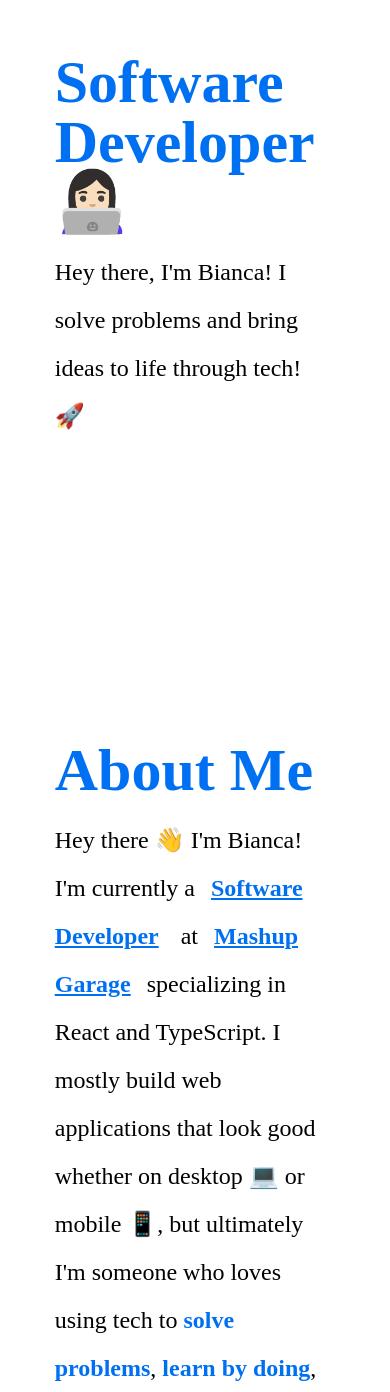
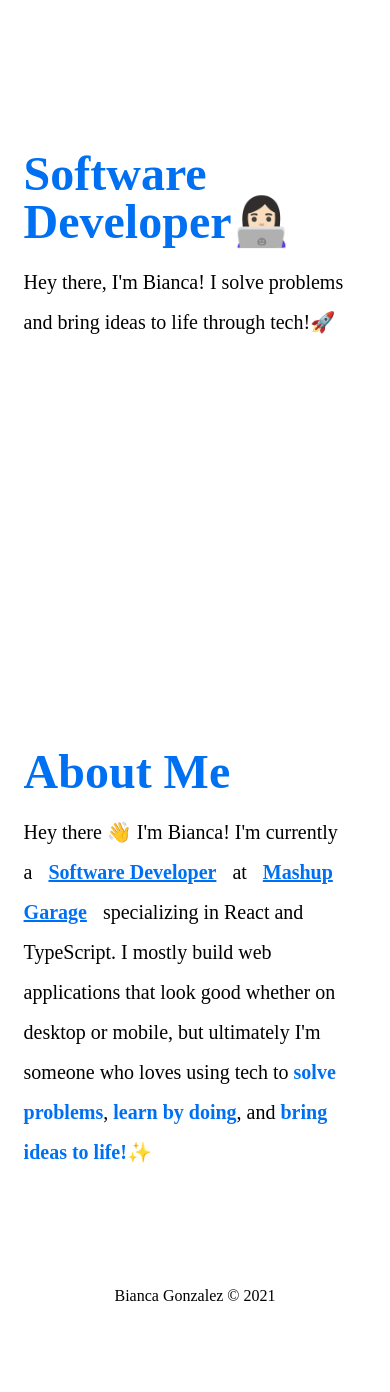
Before and after one commit to bfgonzalez/portfolio-next, a Next.js app: page / in a window 390 px wide. Shown: the part 176-1568 px from the top of the page. After the commit the page ends 1516 px from the top, so only its background shows below. Built offline with nearby package versions, Linux system fonts and the light colour scheme.

Commit message:
Fixes mobile responsiveness

```diff
--- a/src/components/About/index.tsx
+++ b/src/components/About/index.tsx
@@ -2,22 +2,22 @@ import { LinkText } from '..'
 
 const About: React.FC = () => {
   return (
-    <div className='h-screen flex flex-col justify-center items-center px-2'>
-      <main className='flex-1 flex flex-col justify-center items-start py-20 text-left w-3/4'>
-        <h1 className='font-primary font-bold text-primary m-0 text-6xl'>
+    <div className='lg:h-screen flex flex-col justify-center items-center px-2'>
+      <main className='flex-1 flex flex-col justify-center items-start py-20 text-left w-11/12 lg:w-3/4'>
+        <h1 className='font-primary font-bold text-primary m-0 text-5xl lg:text-6xl'>
           About Me
         </h1>
 
-        <p className='font-secondary text-2xl mt-4 leading-loose'>
+        <p className='font-secondary text-xl lg:text-2xl mt-4 leading-loose'>
           Hey there 👋 I'm Bianca! I'm currently a
           <LinkText
             link='https://github.com/bfgonzalez'
             text='Software Developer'
-          />{' '}
+          />
           at
           <LinkText link='https://mashupgarage.com/' text='Mashup Garage' />
           specializing in React and TypeScript. I mostly build web applications
-          that look good whether on desktop 💻 or mobile 📱, but ultimately I'm
+          that look good whether on desktop or mobile, but ultimately I'm
           someone who loves using tech to{' '}
           <strong className='text-primary'>solve problems</strong>,{' '}
           <strong className='text-primary'>learn by doing</strong>, and{' '}
--- a/src/components/Hero/index.tsx
+++ b/src/components/Hero/index.tsx
@@ -1,14 +1,14 @@
 const Hero: React.FC = () => {
   return (
     <div className='h-screen flex flex-col justify-center items-center px-2'>
-      <main className='flex-1 flex flex-col justify-center items-start py-20 text-left w-3/4'>
-        <h1 className='font-primary font-bold text-primary hover:underline m-0 text-6xl'>
-          <a href='https://github.com/bfgonzalez'>Software Developer 👩🏻‍💻</a>
+      <main className='flex-1 flex flex-col justify-center items-start py-20 text-left w-11/12 lg:w-3/4'>
+        <h1 className='font-primary font-bold text-primary hover:underline m-0 text-5xl lg:text-6xl'>
+          <a href='https://github.com/bfgonzalez'>Software Developer👩🏻‍💻</a>
         </h1>
 
-        <p className='font-secondary text-2xl mt-4 leading-loose'>
+        <p className='font-secondary text-xl lg:text-2xl mt-4 leading-loose'>
           Hey there, I'm Bianca! I solve problems and bring ideas to life
-          through tech! 🚀
+          through tech!🚀
         </p>
       </main>
     </div>
--- a/src/components/shared/Layout/index.tsx
+++ b/src/components/shared/Layout/index.tsx
@@ -14,13 +14,7 @@ const Layout: React.FC = ({ children }) => {
       </Head>
       {children}
       <footer className='font-secondary py-8 text-center'>
-        <a
-          href='https://bfgonzalez.vercel.app/'
-          target='_blank'
-          rel='noopener noreferrer'
-        >
-          Bianca Gonzalez © {new Date().getFullYear()}
-        </a>
+        <a href='/'>Bianca Gonzalez © {new Date().getFullYear()}</a>
       </footer>
     </>
   )
```
